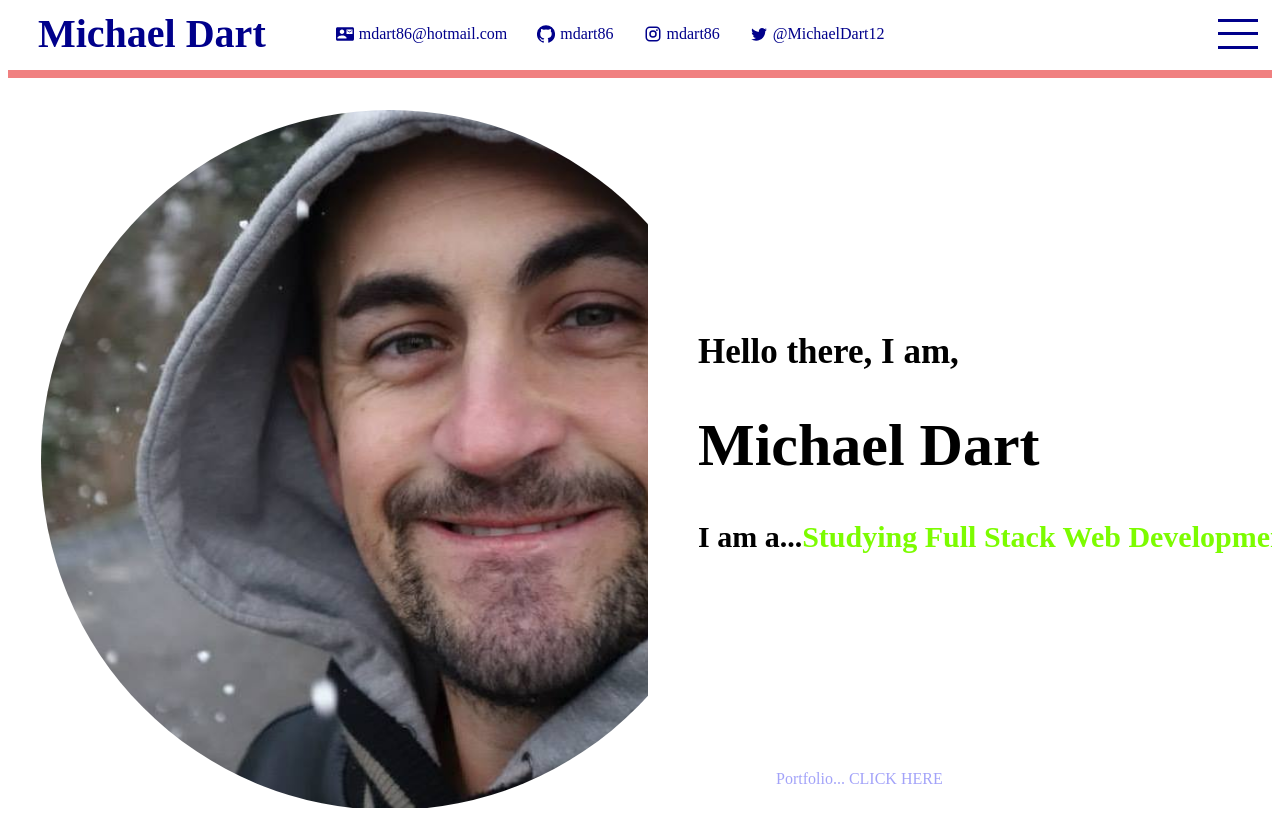
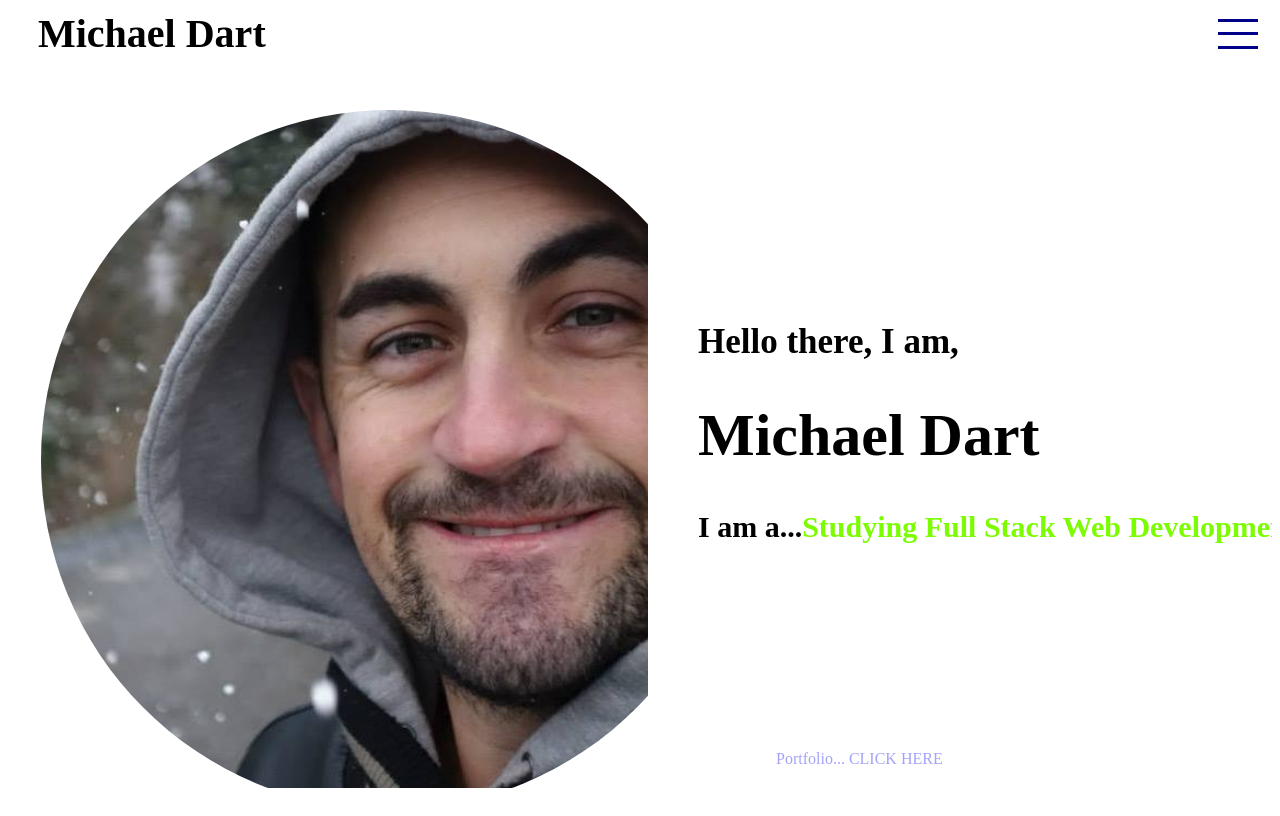
Before and after one commit to mdart86/Portfolio_React, a React (Create React App) app: page / in a window 1280 px wide. Built offline with nearby package versions, Linux system fonts and the light colour scheme.

Commit message:
change of contact details from navbar to contact page and updated links to tech stack

```diff
--- a/src/components/NavBar.js
+++ b/src/components/NavBar.js
@@ -1,9 +1,5 @@
 import React from 'react'
 import "../styling/styling.scss"
-import ContactMailIcon from '@material-ui/icons/ContactMail';
-import GitHubIcon from '@material-ui/icons/GitHub';
-import InstagramIcon from '@material-ui/icons/Instagram';
-import Twitter from '@material-ui/icons/Twitter';
 
 const NavBar = ( {menuOpen, setMenuOpen} ) => {
     return(
@@ -11,22 +7,6 @@ const NavBar = ( {menuOpen, setMenuOpen} ) => {
             <div className="inner-nav-bar">
                 <div className="left-inner-nav-bar">
                     <a href="#intro"className="logo">Michael Dart</a>
-                        <div className="item-container">
-                            <ContactMailIcon className="icon" />
-                            <span>mdart86@hotmail.com</span>
-                        </div>
-                        <div className="item-container">
-                            <GitHubIcon className="icon"/>
-                            <span>mdart86</span>
-                        </div>
-                        <div className="item-container">
-                            <InstagramIcon className="icon" />
-                            <span>mdart86</span>
-                        </div>
-                        <div className="item-container">
-                            <Twitter className="icon"/>
-                            <span>@MichaelDart12</span>
-                        </div>
                 </div>
                 <div className="right-inner-nav-bar">
                     <div className="hamburger" onClick={() => setMenuOpen(!menuOpen)} >
--- a/src/components/Portfolio.js
+++ b/src/components/Portfolio.js
@@ -80,7 +80,7 @@ useEffect(() => {
                 ))}
                 {portfolioData.map((item) => (
                     <div className="portfolio-item-details">
-                      <a href={item.link}><button>{item.linklabel}</button></a>
+                      <a href={item.link} target="_blank" rel="noopener noreferrer"><button>{item.linklabel}</button></a>
                     </div>
                 ))}
             </div>
--- a/src/components/TechStack.js
+++ b/src/components/TechStack.js
@@ -9,14 +9,13 @@ const TechStack = () => {
             <p>During my adventure with CoderAcademy, I have worked on the following technologies to produce the the projects seen in my portfolio</p>
             <div className="techstack-container">
                 <div class="techstackitems">
-                    <img src="assets/icons8-css3-96.png" alt="css-logo"/>
-                    <img src="assets/icons8-html-5-96.png" alt="html-logo"/>
-                    <img src="assets/icons8-nodejs-96.png" alt="nodejs-logo"/>
-                    <img src="assets/icons8-postgresql-96.png" alt="postgres-logo"/>
-                    <img src="assets/icons8-react-160.png" alt="react-logo"/>
-                    <img src="assets/icons8-ruby-gem-128.png" alt="rubygem-logo"/>
-                    <img src="assets/icons8-ruby-on-rails-96.png" alt="rubyonrails-logo"/>
-                    <img src="assets/icons8-ruby-programming-language-96.png" alt="ruby-logo"/>
+                    <a href="https://www.w3.org/TR/CSS/#css" target="_blank" rel="noopener noreferrer"><img src="assets/icons8-css3-96.png" alt="css-logo" className="techstack-img" data-tip="CSS 3"/></a>
+                    <a href="https://www.w3.org/TR/2017/REC-html52-20171214/" target="_blank" rel="noopener noreferrer"><img src="assets/icons8-html-5-96.png" alt="html-logo" className="techstack-img" data-tip="HTML 5"/></a>
+                    <a href="https://nodejs.org/en/" target="_blank" rel="noopener noreferrer"><img src="assets/icons8-nodejs-96.png" alt="nodejs-logo" className="techstack-img" data-tip="Node.js"/></a>
+                    <a href="https://www.postgresql.org/" target="_blank" rel="noopener noreferrer"><img src="assets/icons8-postgresql-96.png" alt="postgres-logo" className="techstack-img" data-tip="PostgreSQL"/></a>
+                    <a href="https://reactjs.org/" target="_blank" rel="noopener noreferrer"><img src="assets/icons8-react-160.png" alt="react-logo" className="techstack-img" data-tip="React.js"/></a>
+                    <a href="https://rubyonrails.org/" target="_blank" rel="noopener noreferrer"><img src="assets/icons8-ruby-on-rails-96.png" alt="rubyonrails-logo" className="techstack-img" data-tip="Ruby on Rails"/></a>
+                    <a href="https://www.ruby-lang.org/en/" target="_blank" rel="noopener noreferrer"><img src="assets/icons8-ruby-programming-language-96.png" alt="ruby-logo" className="techstack-img" data-tip="Ruby"/></a>
                 </div>
             </div>
         </div>
--- a/src/styling/styling.scss
+++ b/src/styling/styling.scss
@@ -1,12 +1,10 @@
 // Main App Styling - START
 .app {
-    background-color: lightcoral;
-    height: 100vh;
+       height: 100vh;
 
     .areas {
         width: 100%;
-        height: calc(100vh - 70px);
-        background-color: lightsalmon;
+        height: calc(100vh - 90px);
         position: relative;
         top: 70px;
         scroll-behavior: smooth;
@@ -18,7 +16,7 @@
 
         > * {
             width: 100vw;
-            height: calc(100vh - 70px);
+            height: calc(100vh - 90px);
             scroll-snap-align: start;
         }
     }
@@ -28,9 +26,7 @@
 // Nav Bar Styling - START
 .nav-bar {
     width: 100%;
-    height: 70px;
-    background-color: white;
-    color: darkblue;
+    height: 90px;
     position: fixed;
     top: 0;
     z-index: 3;
@@ -53,22 +49,6 @@
                 color: inherit;
                 margin-right: 40px;
             }
-
-            .item-container{
-                display: flex;
-                align-items: center;
-                margin-left: 30px;
-
-                .icon {
-                    font-size: 18px;
-                    margin-right: 5px;
-
-                    span {
-                        font-size: 25px;
-                        font-weight: 500;
-                    }
-                }
-            }
         }
 
         .right-inner-nav-bar {
@@ -80,6 +60,7 @@
                 flex-direction: column;
                 justify-content: space-between;
                 cursor: pointer;
+                overflow: hidden;
             }
 
             span {
@@ -95,7 +76,6 @@
     &.active{
         background-color: darkblue;
         color: white;
-        overflow: hidden;
 
 // Hamburger Menu Styling - START
         .hamburger{
@@ -121,6 +101,8 @@
     }
 
 }
+
+
 // Hamburger Menu Styling - END
 // Nav Bar Styling - END
 
@@ -360,6 +342,10 @@
         padding: 30px;
     }
 
+    a {
+        overflow: hidden;
+    }
+
     img{
         width: 120px;
         padding: 50px;
@@ -370,8 +356,10 @@
            // check out to alter image to ease back in nicely rather than snap back
            cursor: pointer;
         }
+
     }
 }
+
 
 .contact {
     background-color: lightpink;
@@ -423,5 +411,21 @@
 
         }
 
+                    // .item-container{
+            //     display: flex;
+            //     align-items: center;
+            //     margin-left: 30px;
+
+            //     .icon {
+            //         font-size: 18px;
+            //         margin-right: 5px;
+
+            //         span {
+            //             font-size: 25px;
+            //             font-weight: 500;
+            //         }
+            //     }
+            // }
+
     }
 }
```
Also changed, not shown: src/components/Contact.js (+20 -0 lines).
